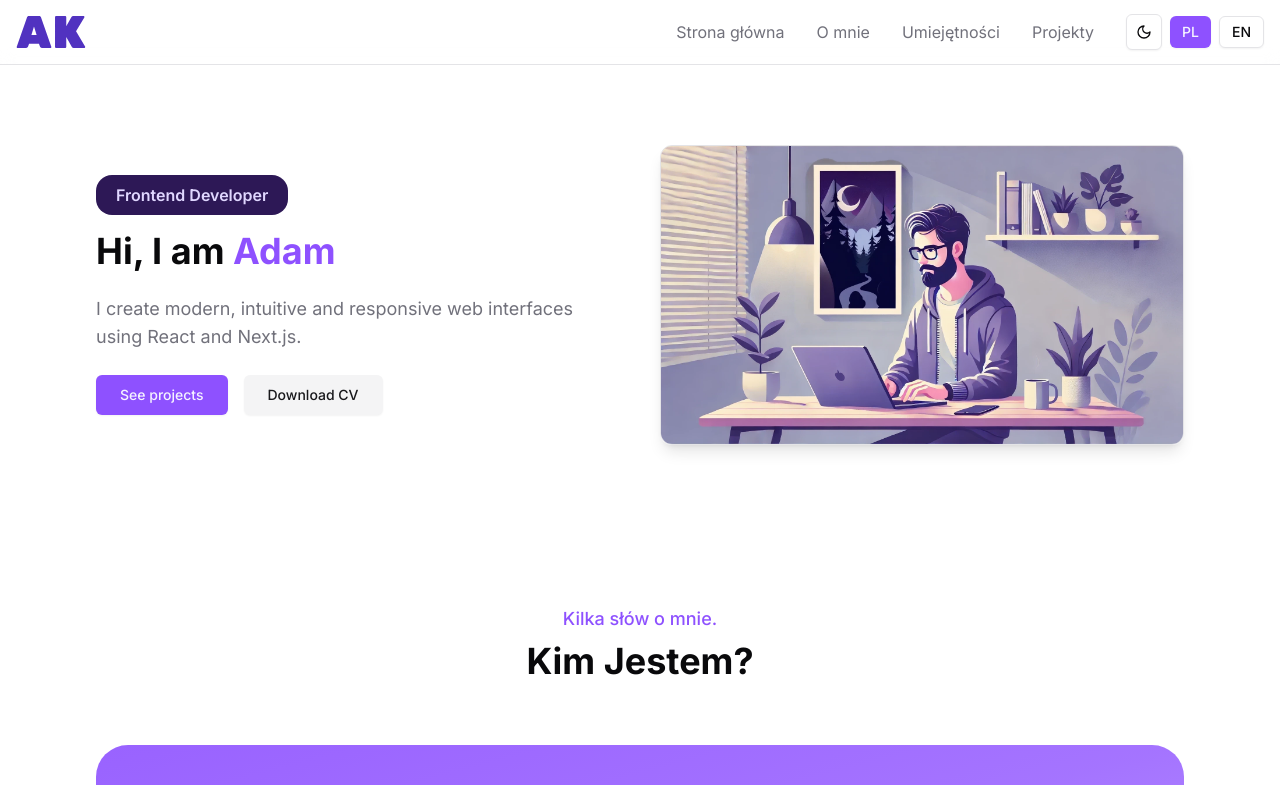
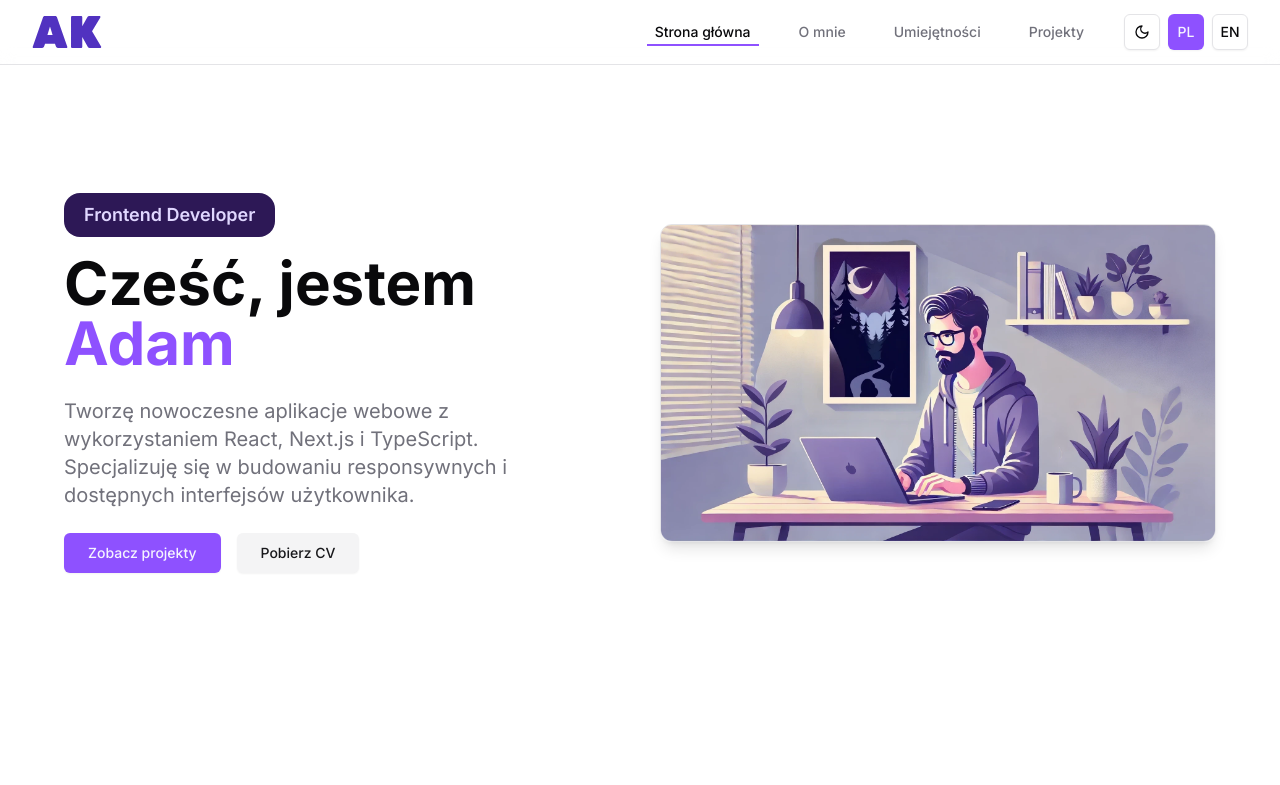
Before and after one commit to AdamKowalczuk/portfolio-2023, a Next.js app: page / in a window 1280 px wide. Shown: the top 785 px of the page. Built offline with nearby package versions, Linux system fonts and the light colour scheme.

Commit message:
improve styling for About and Hero sections

```diff
--- a/app/page.tsx
+++ b/app/page.tsx
@@ -6,7 +6,7 @@ import { Projects } from "@/components/sections/projects/Projects";
 export default function Home() {
   return (
     <div className="flex min-h-screen flex-col">
-      <div className="mx-auto w-full px-4 md:px-20">
+      <div className="container mx-auto px-4 md:px-6 lg:px-8">
         <Hero />
         <About />
         <Skills />
--- a/components/sections/about/About.tsx
+++ b/components/sections/about/About.tsx
@@ -4,7 +4,12 @@ import { useRef } from "react";
 import { motion, useInView, easeInOut } from "framer-motion";
 import { useTranslations } from "next-intl";
 
-const aboutDesc = `I am a passionate <b>frontend developer</b> with 3 years of experience, specializing in <b>React</b> and <b>Next.js</b>. I create modern, intuitive and fully responsive <b>web interfaces</b> that focus on user experience and aesthetics. I pay great attention to detail and always strive for clean, maintainable code.<br /><br />Outside of programming, I enjoy <b>running</b>, <b>reading</b> and discovering new <b>board games</b>.<br /><br />Feel free to check out my <b>portfolio</b> and contact me if you want to collaborate or just say hi!`;
+const formatDescription = (text: string) => `
+<div class="space-y-8">
+  <p class="text-lg text-[#e0d7ff] leading-relaxed">
+    ${text}
+  </p>
+</div>`;
 
 const sectionVariants = {
   hidden: { opacity: 0, x: -200 },
@@ -23,6 +28,13 @@ export const About = () => {
   const ref = useRef(null);
   const isInView = useInView(ref, { once: true, margin: "-100px" });
   const t = useTranslations("About");
+
+  const description = t
+    .raw("description")
+    .replace(
+      /<b>(.*?)<\/b>/g,
+      '<b class="text-primary font-semibold bg-white px-2 py-0.5 rounded-md inline-block mx-0.5 shadow-md">$1</b>'
+    );
 
   return (
     <section id="about" className="py-20">
@@ -48,7 +60,7 @@ export const About = () => {
             <div className="absolute inset-0 bg-[radial-gradient(circle_at_top_right,_var(--tw-gradient-stops))] from-white/10 via-transparent to-transparent" />
           </div>
           <div className="relative px-8 py-12">
-            <p className="text-lg text-[#e0d7ff]" dangerouslySetInnerHTML={{ __html: aboutDesc }} />
+            <div dangerouslySetInnerHTML={{ __html: formatDescription(description) }} />
           </div>
         </motion.div>
       </div>
--- a/components/sections/hero/Hero.tsx
+++ b/components/sections/hero/Hero.tsx
@@ -3,11 +3,7 @@
 import { motion } from "framer-motion";
 import Image from "next/image";
 import { Button } from "@/components/ui/button";
-
-const badge = "Frontend Developer";
-const name = "Adam";
-const shortDesc =
-  "I create modern, intuitive and responsive web interfaces using React and Next.js.";
+import { useTranslations } from "next-intl";
 
 const sectionVariants = {
   hidden: { opacity: 0, x: -200 },
@@ -24,49 +20,57 @@ const scrollIntoView = (id: string) => {
 };
 
 export const Hero = () => {
+  const t = useTranslations("Hero");
+
   return (
-    <section id="hero" className="bg-background py-20">
+    <section id="hero" className="bg-background py-24 md:py-32">
       <div className="container mx-auto px-4">
         <motion.div
           initial="hidden"
           animate="visible"
           variants={sectionVariants}
-          className="flex w-full flex-col items-center gap-8 md:flex-row md:gap-10"
+          className="flex w-full flex-col items-center justify-center gap-8 md:flex-row md:gap-10 lg:mx-auto lg:max-w-6xl"
         >
-          <div className="flex w-full flex-col items-center md:w-1/2 md:items-start">
-            <span className="mb-4 inline-block rounded-2xl bg-[#2d1856] px-5 py-2 text-base font-semibold text-[#e0d7ff]">
-              {badge}
+          <div className="flex w-full flex-col items-center md:w-1/2 md:items-center lg:items-start">
+            <span className="mb-4 inline-block rounded-2xl bg-[#2d1856] px-5 py-2 text-base font-semibold text-[#e0d7ff] md:text-lg">
+              {t("badge")}
             </span>
-            <h1 className="text-foreground mb-2 text-4xl font-bold">
-              Hi, I am <span className="text-primary">{name}</span>
+            <h1 className="text-foreground mb-2 text-center text-4xl font-bold md:text-left md:text-5xl lg:text-6xl">
+              {t("greeting")} <span className="text-primary">{t("title")}</span>
             </h1>
-            <p className="text-muted-foreground mt-4 mb-4 text-center text-left text-lg md:max-w-lg md:text-left">
-              {shortDesc}
+            <p className="text-muted-foreground mt-4 mb-4 text-center text-lg md:max-w-lg md:text-left md:text-xl">
+              {t("description")}
             </p>
             <div className="mt-2 flex w-full justify-center gap-4 md:w-auto md:justify-start">
               <Button
                 size="lg"
-                aria-label="See projects"
+                aria-label={t("seeProjects")}
                 tabIndex={0}
                 onClick={() => scrollIntoView("projects")}
               >
-                See projects
+                {t("seeProjects")}
               </Button>
-              <Button size="lg" variant="secondary" asChild aria-label="Download CV" tabIndex={0}>
+              <Button
+                size="lg"
+                variant="secondary"
+                asChild
+                aria-label={t("downloadCv")}
+                tabIndex={0}
+              >
                 <a href="/CV.pdf" target="_blank" rel="noopener noreferrer">
-                  Download CV
+                  {t("downloadCv")}
                 </a>
               </Button>
             </div>
           </div>
-          <div className="flex w-full items-center justify-center md:w-1/2">
+          <div className="flex w-full items-center justify-center md:w-1/2 md:justify-center">
             <Image
               src="/assets/images/avatar.png"
-              alt="Avatar representing Adam, a React Frontend Developer"
+              alt={t("title")}
               width={500}
               height={400}
-              className="border-border w-auto rounded-xl border object-cover shadow-lg"
-              aria-label="Avatar"
+              className="border-border w-auto max-w-[90%] rounded-xl border object-cover shadow-lg md:max-w-full"
+              aria-label={t("title")}
               tabIndex={0}
               priority
             />
--- a/components/shared/footer/Footer.tsx
+++ b/components/shared/footer/Footer.tsx
@@ -39,15 +39,15 @@ export const Footer = () => {
 
   return (
     <footer className="bg-background/95 supports-[backdrop-filter]:bg-background/60 w-full border-t backdrop-blur">
-      <div className="w-full px-4 py-6 sm:px-6 sm:py-8">
-        <div className="mx-auto flex flex-col-reverse items-center gap-4 sm:gap-6 md:flex-row md:items-center md:justify-between">
+      <div className="container mx-auto px-4 py-6 md:px-6 md:py-8 lg:px-8">
+        <div className="flex flex-col-reverse items-center gap-4 sm:gap-6 md:flex-row md:items-center md:justify-between">
           {/* Copyright */}
           <p className="text-muted-foreground/80 text-center text-sm sm:text-left">
             {t("copyright", { year: currentYear })}
           </p>
 
           {/* Social Links */}
-          <div className="flex w-full items-center justify-center gap-4 sm:w-auto sm:gap-3">
+          <div className="flex items-center gap-2">
             {socialLinks.map((link) => {
               const Icon = link.icon;
               return (
--- a/components/shared/language-switcher/LanguageSwitcher.tsx
+++ b/components/shared/language-switcher/LanguageSwitcher.tsx
@@ -33,19 +33,21 @@ export const LanguageSwitcher = () => {
     <div className="flex items-center gap-2">
       <Button
         variant={currentLocale === "pl" ? "default" : "outline"}
-        size="sm"
+        size="icon"
         onClick={() => handleLanguageChange("pl")}
         aria-label={t("switchToPolish")}
+        className="h-9 w-9"
       >
-        PL
+        <span className="text-sm font-medium">PL</span>
       </Button>
       <Button
         variant={currentLocale === "en" ? "default" : "outline"}
-        size="sm"
+        size="icon"
         onClick={() => handleLanguageChange("en")}
         aria-label={t("switchToEnglish")}
+        className="h-9 w-9"
       >
-        EN
+        <span className="text-sm font-medium">EN</span>
       </Button>
     </div>
   );
--- a/components/shared/navigation/Navigation.tsx
+++ b/components/shared/navigation/Navigation.tsx
@@ -1,6 +1,6 @@
 "use client";
 
-import { useState } from "react";
+import { useState, useEffect } from "react";
 import Link from "next/link";
 import { useTranslations } from "next-intl";
 import { Menu, X } from "lucide-react";
@@ -9,6 +9,7 @@ import { LanguageSwitcher } from "@/components/shared/language-switcher/Language
 import { ThemeSwitcher } from "@/components/shared/theme-switcher/ThemeSwitcher";
 import Image from "next/image";
 import { Button } from "@/components/ui/button";
+import { motion, AnimatePresence } from "framer-motion";
 
 const navigationLinks = [
   { href: "#hero", label: "home" },
@@ -19,10 +20,35 @@ const navigationLinks = [
 
 export const Navigation = () => {
   const [isMenuOpen, setIsMenuOpen] = useState(false);
+  const [activeSection, setActiveSection] = useState<string>("hero");
   const t = useTranslations("Navigation");
+
+  // Obsługa scrollowania i aktywnej sekcji
+  useEffect(() => {
+    const handleScroll = () => {
+      const sections = navigationLinks.map((link) => link.href.substring(1));
+      const scrollPosition = window.scrollY + 100;
+
+      for (const section of sections) {
+        const element = document.getElementById(section);
+        if (element) {
+          const { offsetTop, offsetHeight } = element;
+          if (scrollPosition >= offsetTop && scrollPosition < offsetTop + offsetHeight) {
+            setActiveSection(section);
+            break;
+          }
+        }
+      }
+    };
+
+    window.addEventListener("scroll", handleScroll);
+    return () => window.removeEventListener("scroll", handleScroll);
+  }, []);
 
   const handleToggleMenu = () => {
     setIsMenuOpen((prev) => !prev);
+    // Blokuj scrollowanie gdy menu jest otwarte
+    document.body.style.overflow = isMenuOpen ? "auto" : "hidden";
   };
 
   const handleKeyDown = (e: React.KeyboardEvent) => {
@@ -31,12 +57,28 @@ export const Navigation = () => {
     }
   };
 
+  const handleNavClick = (e: React.MouseEvent<HTMLAnchorElement>, href: string) => {
+    e.preventDefault();
+    const element = document.querySelector(href);
+    if (element) {
+      element.scrollIntoView({ behavior: "smooth" });
+      setIsMenuOpen(false);
+      document.body.style.overflow = "auto";
+    }
+  };
+
   return (
     <nav className="bg-background/95 supports-[backdrop-filter]:bg-background/60 fixed top-0 z-50 w-full border-b backdrop-blur">
-      <div className="container mx-auto px-4">
+      <div className="container mx-auto px-4 md:px-6 lg:px-8">
         <div className="flex h-16 items-center justify-between">
           {/* Logo */}
-          <Link href="#hero" className="flex items-center" aria-label={t("home")} tabIndex={0}>
+          <Link
+            href="#hero"
+            className="flex items-center transition-transform hover:scale-105"
+            aria-label={t("home")}
+            tabIndex={0}
+            onClick={(e) => handleNavClick(e, "#hero")}
+          >
             <Image
               src="/assets/images/AK.svg"
               alt="Logo"
@@ -55,10 +97,24 @@ export const Navigation = () => {
               <Link
                 key={link.href}
                 href={link.href}
-                className="text-muted-foreground hover:text-foreground transition-colors"
+                onClick={(e) => handleNavClick(e, link.href)}
+                className={cn(
+                  "relative px-2 py-1 text-sm font-medium transition-colors",
+                  "text-muted-foreground hover:text-foreground",
+                  activeSection === link.href.substring(1) && "text-foreground"
+                )}
                 aria-label={t(link.label)}
+                aria-current={activeSection === link.href.substring(1) ? "page" : undefined}
               >
                 {t(link.label)}
+                {activeSection === link.href.substring(1) && (
+                  <motion.div
+                    layoutId="activeSection"
+                    className="bg-primary absolute bottom-0 left-0 h-0.5 w-full"
+                    initial={false}
+                    transition={{ type: "spring", stiffness: 380, damping: 30 }}
+                  />
+                )}
               </Link>
             ))}
             <div className="flex items-center gap-2">
@@ -71,40 +127,58 @@ export const Navigation = () => {
           <Button
             variant="ghost"
             size="icon"
-            className="md:hidden"
+            className="h-10 w-10 md:hidden"
             onClick={handleToggleMenu}
             onKeyDown={handleKeyDown}
-            aria-label={isMenuOpen ? "Zamknij menu" : "Otwórz menu"}
+            aria-label={isMenuOpen ? t("closeMenu") : t("openMenu")}
             aria-expanded={isMenuOpen}
             aria-controls="mobile-menu"
           >
-            {isMenuOpen ? <X className="h-6 w-6" /> : <Menu className="h-6 w-6" />}
+            {isMenuOpen ? <X className="h-7 w-7" /> : <Menu className="h-7 w-7" />}
           </Button>
         </div>
 
         {/* Mobile Menu */}
-        <div
+        <AnimatePresence>
+          {isMenuOpen && (
+            <motion.div
               id="mobile-menu"
-          className={cn("md:hidden", isMenuOpen ? "block" : "hidden", "bg-background border-t")}
+              initial={{ opacity: 0, height: 0 }}
+              animate={{ opacity: 1, height: "auto" }}
+              exit={{ opacity: 0, height: 0 }}
+              transition={{ duration: 0.2 }}
+              className="bg-background/95 border-t backdrop-blur md:hidden"
             >
-          <div className="space-y-1 px-2 pt-2 pb-3">
+              <motion.div
+                className="space-y-1 px-2 pt-2 pb-3"
+                initial={{ opacity: 0, y: -20 }}
+                animate={{ opacity: 1, y: 0 }}
+                transition={{ delay: 0.1 }}
+              >
                 {navigationLinks.map((link) => (
                   <Link
                     key={link.href}
                     href={link.href}
-                className="text-muted-foreground hover:text-foreground block px-3 py-2 text-base transition-colors"
-                onClick={() => setIsMenuOpen(false)}
+                    onClick={(e) => handleNavClick(e, link.href)}
+                    className={cn(
+                      "block px-3 py-2 text-base font-medium transition-colors",
+                      "text-muted-foreground hover:text-foreground hover:bg-accent/50 rounded-md",
+                      activeSection === link.href.substring(1) && "text-foreground bg-accent"
+                    )}
                     aria-label={t(link.label)}
+                    aria-current={activeSection === link.href.substring(1) ? "page" : undefined}
                   >
                     {t(link.label)}
                   </Link>
                 ))}
-            <div className="px-3 py-2">
+                <div className="flex items-center gap-2 px-3 py-2">
                   <ThemeSwitcher />
                   <LanguageSwitcher />
                 </div>
-          </div>
-        </div>
+              </motion.div>
+            </motion.div>
+          )}
+        </AnimatePresence>
       </div>
     </nav>
   );
--- a/messages/en.json
+++ b/messages/en.json
@@ -1,22 +1,17 @@
 {
   "Hero": {
-    "title": "Adam Kowalczuk",
+    "title": "Adam",
     "subtitle": "React Frontend Developer",
     "description": "I create modern web applications using React, Next.js and TypeScript. I specialize in building responsive and accessible user interfaces.",
-    "downloadCv": "Download CV"
+    "downloadCv": "Download CV",
+    "greeting": "Hi, I am",
+    "seeProjects": "See projects",
+    "badge": "Frontend Developer"
   },
   "About": {
     "subtitle": "A few words about me.",
     "title": "Who Am I?",
-    "description": "I am a passionate frontend developer with 3 years of experience, specializing in React and Next.js. I create modern, intuitive and fully responsive web interfaces that focus on user experience and aesthetics. I pay great attention to detail and always strive for clean, maintainable code.",
-    "interests": "Outside of programming, I enjoy:",
-    "interestsList": {
-      "tech": "New technologies and trends in web development",
-      "design": "UI/UX Design",
-      "photo": "Photography",
-      "travel": "Traveling"
-    },
-    "contact": "Feel free to check out my portfolio and contact me if you want to collaborate or just say hi!"
+    "description": "I am a passionate <b>frontend developer</b> with 3 years of experience, specializing in <b>React</b> and <b>Next.js</b>. I create modern, intuitive and fully responsive <b>web interfaces</b> that focus on user experience and aesthetics. I pay great attention to detail and always strive for clean, maintainable code.<br /><br />Outside of programming, I enjoy <b>running</b>, <b>reading</b> and discovering new <b>board games</b>.<br /><br />Feel free to check out my <b>portfolio</b> and contact me if you want to collaborate or just say hi!"
   },
   "Skills": {
     "subtitle": "Technologies I know.",
@@ -31,7 +26,9 @@
     "home": "Home",
     "about": "About",
     "skills": "Skills",
-    "projects": "Projects"
+    "projects": "Projects",
+    "openMenu": "Open menu",
+    "closeMenu": "Close menu"
   },
   "Footer": {
     "copyright": "© {year} Adam Kowalczuk. All rights reserved.",
--- a/messages/pl.json
+++ b/messages/pl.json
@@ -1,22 +1,17 @@
 {
   "Hero": {
-    "title": "Adam Kowalczuk",
+    "title": "Adam",
     "subtitle": "React Frontend Developer",
     "description": "Tworzę nowoczesne aplikacje webowe z wykorzystaniem React, Next.js i TypeScript. Specjalizuję się w budowaniu responsywnych i dostępnych interfejsów użytkownika.",
-    "downloadCv": "Pobierz CV"
+    "downloadCv": "Pobierz CV",
+    "greeting": "Cześć, jestem",
+    "seeProjects": "Zobacz projekty",
+    "badge": "Frontend Developer"
   },
   "About": {
     "subtitle": "Kilka słów o mnie.",
     "title": "Kim Jestem?",
-    "description": "Jestem Frontend Developerem z pasją do tworzenia nowoczesnych i dostępnych aplikacji webowych. Moja przygoda z programowaniem rozpoczęła się kilka lat temu, a obecnie specjalizuję się w technologiach React i Next.js.",
-    "interests": "Poza programowaniem interesuję się:",
-    "interestsList": {
-      "tech": "Nowymi technologiami i trendami w web development",
-      "design": "UI/UX Design",
-      "photo": "Fotografią",
-      "travel": "Podróżami"
-    },
-    "contact": "Jestem otwarty na nowe wyzwania i projekty. Jeśli masz pomysł na współpracę lub chcesz porozmawiać o technologiach, zapraszam do kontaktu!"
+    "description": "Jestem pasjonującym się <b>frontend developerem</b> z 3-letnim doświadczeniem, specjalizującym się w <b>React</b> i <b>Next.js</b>. Tworzę nowoczesne, intuicyjne i w pełni responsywne <b>interfejsy webowe</b>, które skupiają się na doświadczeniu użytkownika i estetyce. Przywiązuję dużą wagę do szczegółów i zawsze dążę do czystego, łatwego w utrzymaniu kodu.<br /><br />Poza programowaniem, uwielbiam <b>bieganie</b>, <b>czytanie</b> i odkrywanie nowych <b>gier planszowych</b>.<br /><br />Zapraszam do zapoznania się z moim <b>portfolio</b> i kontaktu, jeśli chcesz współpracować lub po prostu się przywitać!"
   },
   "Skills": {
     "subtitle": "Technologie, które znam.",
@@ -31,7 +26,9 @@
     "home": "Strona główna",
     "about": "O mnie",
     "skills": "Umiejętności",
-    "projects": "Projekty"
+    "projects": "Projekty",
+    "openMenu": "Otwórz menu",
+    "closeMenu": "Zamknij menu"
   },
   "Footer": {
     "copyright": "© {year} Adam Kowalczuk. Wszelkie prawa zastrzeżone.",
```
Lines whose indentation alone changed are shown as unchanged.
